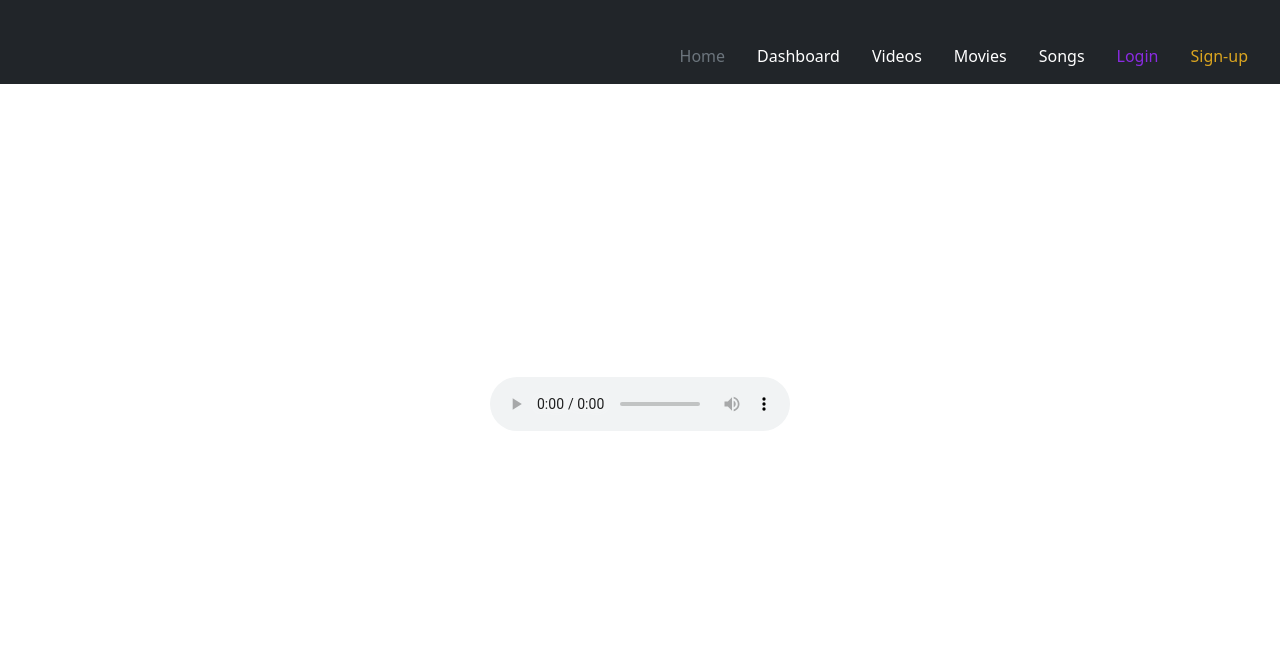
After one commit to CapitanCrauZ/SONITUS, a Django app: page /home/songs/ in a window 1280 px wide. The commit adds this page. Shown: the top 671 px of the page. Run offline with Django 3.2, Linux system fonts and the light colour scheme; some libraries are stand-ins or nearby versions.

Commit message:
video, songs, music section added

```diff
--- a/apps/home/urls.py
+++ b/apps/home/urls.py
@@ -1,7 +1,9 @@
 from django.urls import path
-from .views import home, videos
+from .views import home, videos, songs, movies
 
 urlpatterns = [
     path('', home, name='home'),
-    path('videos/', videos, name='videos')
+    path('videos/', videos, name='videos'),
+    path('songs/', songs, name='songs'),
+    path('movies/', movies, name='movies')
 ]
--- a/apps/home/views.py
+++ b/apps/home/views.py
@@ -7,3 +7,9 @@ def home(request):
 
 def videos(request):
     return render(request, 'videos/videos.html')
+
+def songs(request):
+    return render(request, 'songs/songs.html')
+
+def movies(request):
+    return render(request, 'movies/movies.html')
--- /dev/null
+++ b/static/movies/css/style.css
@@ -0,0 +1,5 @@
+.container{
+    display: flex;
+    justify-content: center;
+    align-items: center;
+}
--- /dev/null
+++ b/static/songs/css/style.css
@@ -0,0 +1,5 @@
+.container{
+    display: flex;
+    justify-content: center;
+    align-items: center;
+}
--- a/templates/base/header.html
+++ b/templates/base/header.html
@@ -26,15 +26,15 @@
             </a>
           </li>
           <li>
-            <a href="#" class="nav-link text-white">
+            <a href="/home/movies" class="nav-link text-white">
               <svg class="bi d-block mx-auto mb-1" width="24" height="24"><use xlink:href="#grid"/></svg>
-              Products
+              Movies
             </a>
           </li>
           <li>
-            <a href="#" class="nav-link text-white">
+            <a href="/home/songs" class="nav-link text-white">
               <svg class="bi d-block mx-auto mb-1" width="24" height="24"><use xlink:href="#people-circle"/></svg>
-              Customers
+              Songs
             </a>
           </li>
           <li>
--- a/templates/base/index.html
+++ b/templates/base/index.html
@@ -6,8 +6,11 @@
     <meta http-equiv="X-UA-Compatible" content="IE=edge">
     <meta name="viewport" content="width=device-width, initial-scale=1.0">
     <meta name="description" content="Sonitus Web-Application">
+    <!-- Favicon -->
+    <link rel="shortcut icon" href="favicon.ico" type="image/x-icon">
     <!-- Bootstrap -->
     <link href="https://cdn.jsdelivr.net/npm/bootstrap@5.2.0/dist/css/bootstrap.min.css" rel="stylesheet" integrity="sha384-gH2yIJqKdNHPEq0n4Mqa/HGKIhSkIHeL5AyhkYV8i59U5AR6csBvApHHNl/vI1Bx" crossorigin="anonymous">
+    <!-- Icons -->
     <link rel="stylesheet" href="https://cdn.jsdelivr.net/npm/bootstrap-icons@1.9.1/font/bootstrap-icons.css">
     <!-- Css Base -->
     <link rel="stylesheet" href="../../static/base/css/style.css">
--- /dev/null
+++ b/templates/songs/songs.html
@@ -0,0 +1,17 @@
+{% extends "base/index.html" %}
+
+{% block css %}
+<link rel="stylesheet" href="../../static/songs/css/style.css">
+{% endblock css %}
+
+{% block title %}
+<title>Sonitus | Songs</title>
+{% endblock title %}
+
+{% block content %}
+<div class="container">
+    <audio controls>
+        <source src="../../media/audio/two_of_us.mp3" type="audio/mp3">
+    </audio>
+</div>
+{% endblock content %}
```
Also changed, not shown: templates/movies/movies.html (added, +15 -0 lines), db.sqlite3.
